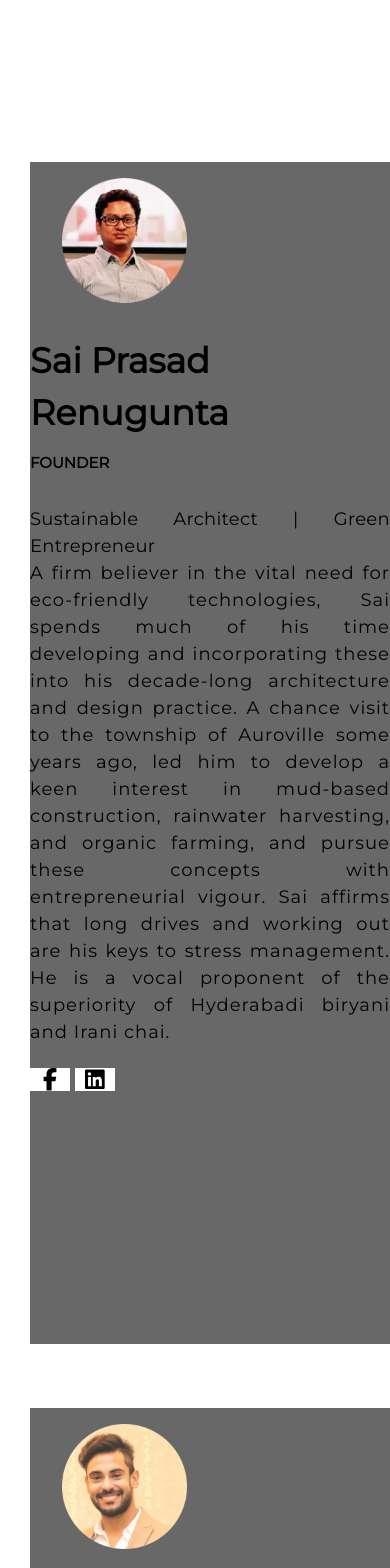
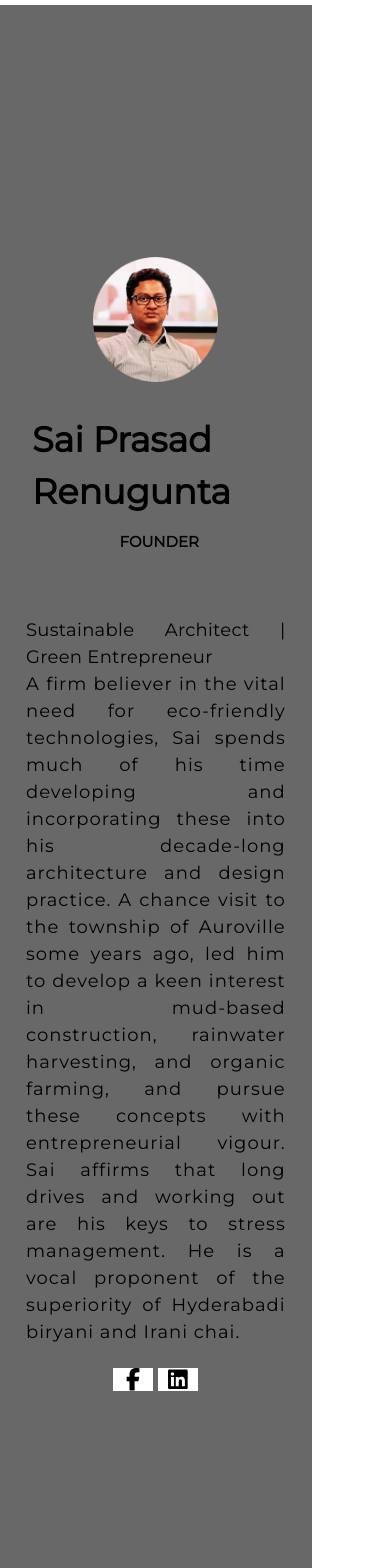
Before and after one commit to prashantbharati/rhall, a React (Create React App) app: page /about in a window 390 px wide. Shown: the part 3660-5228 px from the top of the page. Built offline with nearby package versions, Linux system fonts and the light colour scheme; what react-google-maps would draw is missing.

Commit message:
cards responsive

```diff
--- a/src/Home/home.js
+++ b/src/Home/home.js
@@ -711,11 +711,13 @@ const Home = () => {
                 style={{
                   fontSize: "40px",
                   fontWeight: "200",
-                  lineHeight: "2.5",
+                  lineHeight: "1em",
                 }}
               >
                 Rainmax Filter
               </Typography>
+              <br />
+              <br />
               <Typography
                 style={{
                   fontSize: "18px",
@@ -815,7 +817,7 @@ const Home = () => {
             ></Grid>
           )}
           {matches2 ? <Grid item xs={1} sm={0}></Grid> : ""}
-          <Grid item xs={11} md={6}>
+          <Grid item xs={10} md={6}>
             <div
               style={{
                 height: "130vh",
@@ -830,12 +832,13 @@ const Home = () => {
                 style={{
                   fontSize: "40px",
                   fontWeight: "200",
-                  lineHeight: "2.5",
+                  lineHeight: "1em",
                 }}
               >
                 Injection well
               </Typography>
-
+              <br />
+              <br />
               <Typography
                 style={{
                   fontSize: "18px",
--- a/src/aboutus/about.js
+++ b/src/aboutus/about.js
@@ -59,7 +59,7 @@ const About = () => {
           <Grid item xs={10} md={6}>
             <div
               style={{
-                height: "130vh",
+                height: `${matches2 ? "150vh" : "130vh"}`,
                 display: "flex",
                 flexDirection: "column",
                 justifyContent: "center",
@@ -151,7 +151,8 @@ const About = () => {
             <Grid
               style={{
                 backgroundImage: `url('${aboutfront2}')`,
-                backgroundSize: "cover",
+                backgroundSize: "contain",
+                backgroundRepeat: "no-repeat",
               }}
               item
               xs={12}
@@ -183,7 +184,7 @@ const About = () => {
           <Grid item xs={12} md={6}>
             <div
               style={{
-                height: "130vh",
+                height: "80vh",
                 display: "flex",
                 flexDirection: "column",
                 justifyContent: "center",
@@ -220,7 +221,13 @@ const About = () => {
       </div>
 
       <Grid container spacing={10}>
-        <Grid item md={6} style={{ marginLeft: "30px" }}>
+        {matches2 ? <Grid item xs={1}></Grid> : ""}
+        <Grid
+          item
+          xs={10}
+          md={6}
+          style={{ marginLeft: `${matches2 ? "" : "30px"}` }}
+        >
           <Acard
             img={sai}
             name="Sai Prasad Renugunta"
@@ -231,7 +238,14 @@ A firm believer in the vital need for eco-friendly technologies, Sai spends much
 Sai affirms that long drives and working out are his keys to stress management. He is a vocal proponent of the superiority of Hyderabadi biryani and Irani chai."
           />
         </Grid>
-        <Grid item md={5} style={{ marginLeft: "30px" }}>
+        {matches2 ? <Grid item xs={1}></Grid> : ""}
+        {matches2 ? <Grid item xs={1}></Grid> : ""}
+        <Grid
+          item
+          xs={10}
+          md={5}
+          style={{ marginLeft: `${matches2 ? "" : "30px"}` }}
+        >
           <Acard
             img={nishant}
             name="Nishant Philip"
@@ -239,6 +253,7 @@ Sai affirms that long drives and working out are his keys to stress management.
             job="Marketeer | Startup Advisor"
           />
         </Grid>
+        {matches2 ? <Grid item xs={1}></Grid> : ""}
       </Grid>
     </>
   );
--- a/src/aboutus/aboutuscard.js
+++ b/src/aboutus/aboutuscard.js
@@ -1,4 +1,4 @@
-import React from "react";
+import React, { useState, useEffect } from "react";
 import sai from "../images/sai.png";
 import { Grid, Typography } from "@material-ui/core";
 
@@ -6,16 +6,74 @@ import { FontAwesomeIcon } from "@fortawesome/react-fontawesome";
 
 import { faFacebookF, faLinkedin } from "@fortawesome/free-brands-svg-icons";
 
-const aboutuscard = (props) => {
+const Aboutuscard = (props) => {
+  const [matches, setMatches] = useState(
+    window.matchMedia("(max-width: 600px)").matches
+  );
+
+  useEffect(() => {
+    window
+      .matchMedia("(max-width: 600px)")
+      .addEventListener("change", (e) => setMatches(e.matches));
+  }, []);
+
+  const [matches2, setMatches2] = useState(
+    window.matchMedia("(max-width: 960px)").matches
+  );
+
+  useEffect(() => {
+    window
+      .matchMedia("(max-width: 960px)")
+      .addEventListener("change", (e) => setMatches2(e.matches));
+  }, []);
+
+  const [matches3, setMatches3] = useState(
+    window.matchMedia("(max-width: 1300px)").matches
+  );
+
+  useEffect(() => {
+    window
+      .matchMedia("(max-width: 1300px)")
+      .addEventListener("change", (e) => setMatches3(e.matches));
+  }, []);
+
   return (
-    <div style={{ height: "140vh", width: "100%", backgroundColor: "#686868" }}>
+    <div
+      style={{
+        height: `${matches2 ? "190vh" : "140vh"}`,
+        backgroundColor: "#686868",
+        display: `${matches2 ? "flex" : ""}`,
+        flexDirection: `${matches2 ? "column" : ""}`,
+        justifyContent: `${matches2 ? "center" : ""}`,
+        alignItems: `${matches2 ? "center" : ""}`,
+      }}
+    >
       <Grid container style={{ bottomMargin: "0" }} spacing={4}>
-        <Grid item md={1}></Grid>
-        <Grid item md={3}>
+        <Grid item xs={1} md={1}></Grid>
+        <Grid item xs={12} md={matches3 ? 4 : 3}>
+          <div
+            style={{
+              width: "100%",
+              display: `${matches2 ? "flex" : ""}`,
+              flexDirection: `${matches2 ? "column" : ""}`,
+              justifyContent: `${matches2 ? "center" : ""}`,
+              alignItems: `${matches2 ? "center" : ""}`,
+            }}
+          >
             <img style={{ height: "125px" }} src={props.img} alt="saiimage" />
+          </div>
         </Grid>
-
-        <Grid item md={6}>
+        {matches2 ? <Grid item xs={1}></Grid> : ""}
+        <Grid item xs={10} md={6}>
+          <div
+            style={{
+              width: "100%",
+              display: `${matches2 ? "flex" : ""}`,
+              flexDirection: `${matches2 ? "column" : ""}`,
+              justifyContent: `${matches2 ? "center" : ""}`,
+              alignItems: `${matches2 ? "center" : ""}`,
+            }}
+          >
             <Typography
               style={{
                 marginBottom: "22px",
@@ -40,12 +98,23 @@ const aboutuscard = (props) => {
             >
               {props.post}
             </Typography>
+          </div>
         </Grid>
+        {matches2 ? <Grid item xs={1}></Grid> : ""}
       </Grid>
       <br />
       <Grid container style={{ position: "relative", top: "20px" }}>
-        <Grid item md={1}></Grid>
-        <Grid item md={8}>
+        <Grid item xs={1} md={1}></Grid>
+        <Grid item xs={10} md={8}>
+          <div
+            style={{
+              width: "100%",
+              display: `${matches2 ? "flex" : ""}`,
+              flexDirection: `${matches2 ? "column" : ""}`,
+              justifyContent: `${matches2 ? "center" : ""}`,
+              alignItems: `${matches2 ? "center" : ""}`,
+            }}
+          >
             <Typography
               style={{
                 textAlign: "justify",
@@ -72,7 +141,17 @@ const aboutuscard = (props) => {
             >
               {props.content}
             </Typography>
+          </div>
           <br />
+          <div
+            style={{
+              width: "100%",
+              display: `${matches2 ? "flex" : ""}`,
+              flexDirection: `${matches2 ? "row" : ""}`,
+              justifyContent: `${matches2 ? "center" : ""}`,
+              alignItems: `${matches2 ? "center" : ""}`,
+            }}
+          >
             <div
               style={{
                 height: "40px",
@@ -126,13 +205,15 @@ const aboutuscard = (props) => {
                 />
               </div>
             </div>
+          </div>
         </Grid>
+        {matches2 ? <Grid item xs={1}></Grid> : ""}
       </Grid>
     </div>
   );
 };
 
-export default aboutuscard;
+export default Aboutuscard;
 
 /*
 
--- a/src/index.js
+++ b/src/index.js
@@ -3,7 +3,7 @@ import ReactDOM from "react-dom";
 import { ThemeProvider } from "@material-ui/core/styles";
 import App from "./App";
 import theme from "./theme";
-
+import Aboutuscard from "./aboutus/aboutuscard";
 // import Card from "./blog/card.js";
 ReactDOM.render(
   <ThemeProvider theme={theme}>
```
Lines whose indentation alone changed are shown as unchanged.
